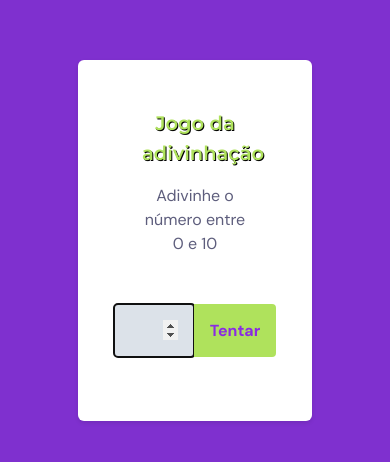
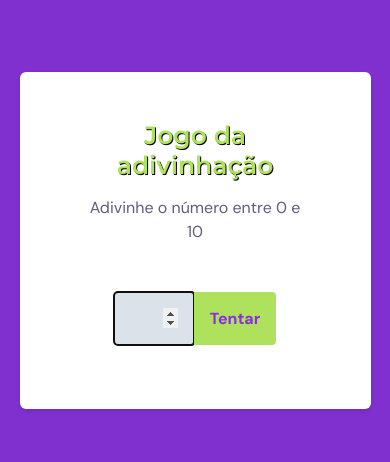
Before and after one commit to FilipeSantos07/Jogo-adivinhacao-Stage-5-Rocketseat, a plain HTML site: page index.html in a window 390 px wide. Shown: the part 122-584 px from the top of the page. Drawn offline with Linux system fonts and the light colour scheme.

Commit message:
fixed some things

```diff
--- a/css/style.css
+++ b/css/style.css
@@ -19,7 +19,7 @@ body {
 
 }
 main {
-    max-width: clamp(20rem, 60vw,42.8rem);
+    max-width: 42.8rem;
     width: 90%;
     border-radius: 6px;
     padding: 4.8rem 6.4rem 6.4rem 6.4rem;
@@ -38,7 +38,7 @@ main {
 .screen1 h1 {
     font-family: 'Montserrat', sans-serif;
     font-weight: 600;
-    font-size: clamp(0.7rem, 5vw,2.5rem);
+    font-size: 2.5rem;
     line-height: 3rem;
     color: #afe25c;
     margin-bottom: 1.6rem;
```
